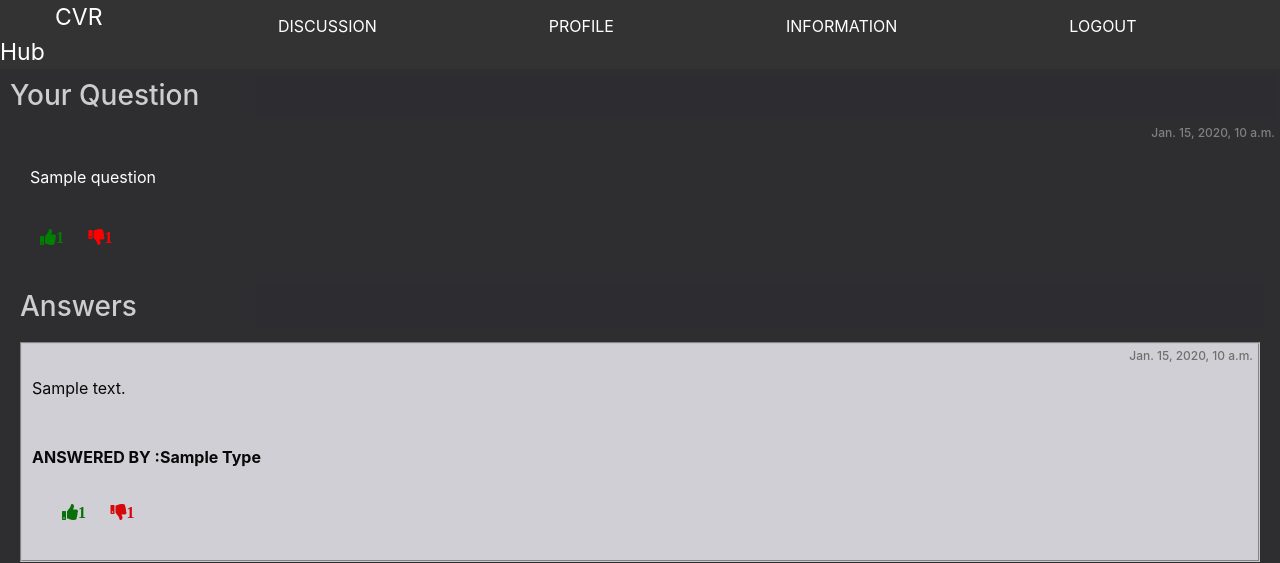
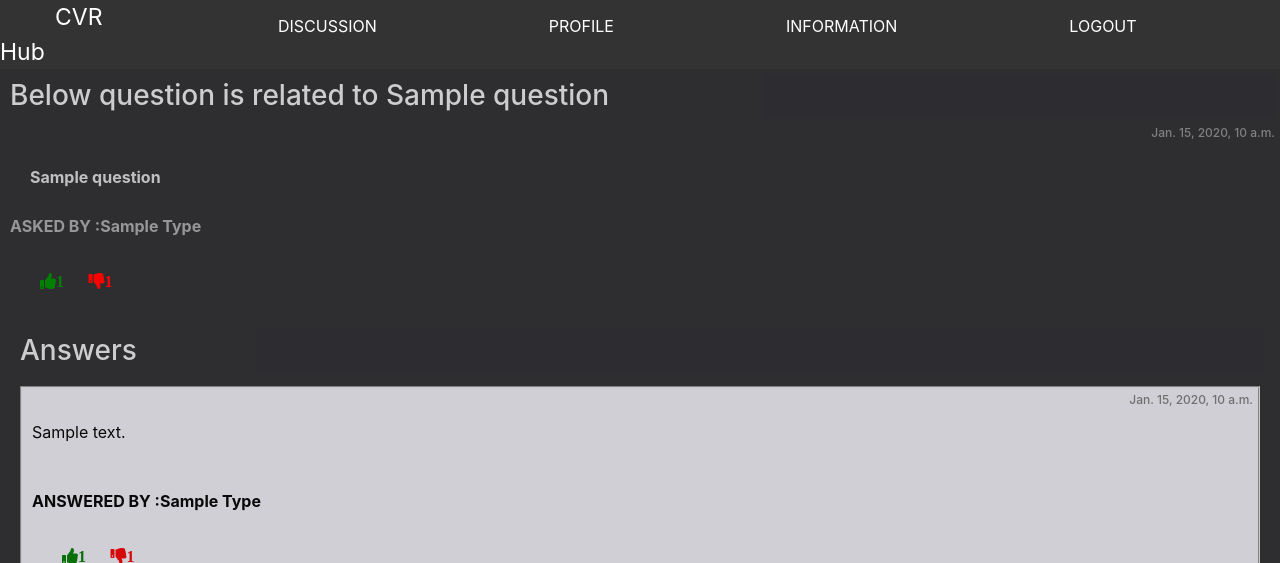
Before and after one commit to Gubba-Jaydeep/PlacementProject, a Django app: page /1/ in a window 1280 px wide. Shown: the top 563 px of the page. Run offline with Django 3.2, Linux system fonts and the light colour scheme; tables that the repository leaves empty hold one stand-in row (values such as "Sample post"); a database or web service that is not in the repository returns one stand-in record (values such as "Sample title"); some libraries are stand-ins or nearby versions.

Commit message:
mohan ,cool login page logo + some UI changes+little ui changes

```diff
--- a/Forum/mainapp/templates/mainapp/answer.html
+++ b/Forum/mainapp/templates/mainapp/answer.html
@@ -28,9 +28,11 @@
 </ul>
 </div>
     <div class="col-md-12" id="ques_box" >
-        <h3 id="ques_heading" style="background-color: #2e2e31">Your Question</h3>
+        <h3 id="ques_heading" style="background-color: #2e2e31">Below question is related to {{ question.subject }}</h3>
         <h4>{{ question.date }}</h4>
-        <p id="ques" style="color: white;">{{ question.question }}</p>
+        <p id="ques" style="color: rgba(255,255,255,0.7);font-weight: bold;">{{ question.question }}</p>
+        <b id="answer" style="text-transform: capitalize;color: rgba(255,255,255,0.5);">ASKED BY :{{ question.type }}</b>
+
         <div id="ques">
                 <a class="btn-hover" style="color: green" href="{% url 'mainapp:incQuestionVote' %}"><i class="fa fa-thumbs-up" style="padding: 10px;">{{ question.votes.yes|length }}</i></a>
                 <a class="btn-hover" style="color: red" href="{% url 'mainapp:decQuestionVote' %}"><i class="fa fa-thumbs-down" style="padding: 10px;">{{ question.votes.no|length }}</i></a>
--- a/Forum/mainapp/templates/mainapp/forum.html
+++ b/Forum/mainapp/templates/mainapp/forum.html
@@ -60,6 +60,7 @@
   <li id="n2"><a id="a1"  href="{% url 'mainapp:profile' %}">PROFILE</a></li>
   <li id="n2"><a id="a1" href="{% url 'mainapp:info' %}">INFORMATION</a></li>
      <li id="n2"><a id="a1" href="{% url 'mainapp:logout' %}">LOGOUT</a></li>
+
   </div>
 </div>
 </ul>
```
